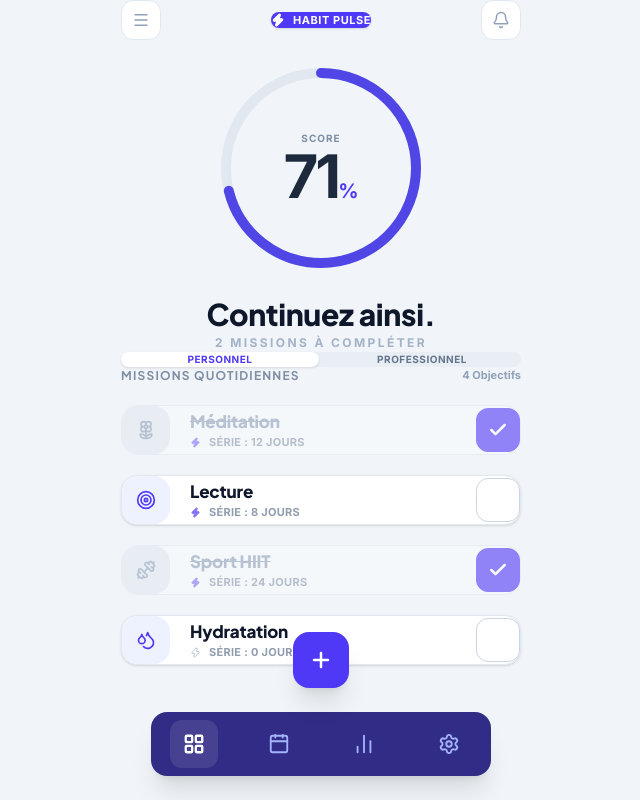
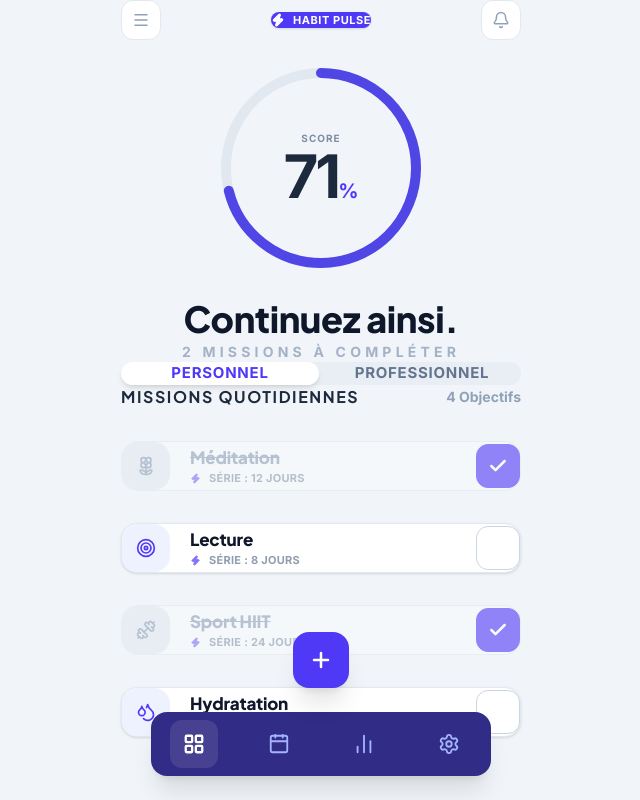
Before and after one commit to digitalsaurien-git/HabitsTrack, a React (Vite) app: page / in a window 1280 px wide. Shown: the whole page, without its empty margins (319-959 px from the left). Built offline with nearby package versions, Linux system fonts and the light colour scheme.

Commit message:
Massive spacing and font size increase for better readability

```diff
--- a/src/App.jsx
+++ b/src/App.jsx
@@ -98,12 +98,12 @@ export default function App() {
           totalCount={habits.length}
         />
 
-        <main className="transition-all duration-500 pt-14">
+        <main className="transition-all duration-500 pt-24">
           {activeTab === 'dashboard' ? (
-            <div className="flex flex-col gap-5">
-              <div className="flex items-center justify-between px-2 mb-2">
-                <h3 className="label-caps !text-[12px]">Missions quotidiennes</h3>
-                <span className="text-[11px] font-bold text-slate-400">{filteredHabits.length} Objectifs</span>
+            <div className="flex flex-col gap-8">
+              <div className="flex items-center justify-between px-3 mb-4">
+                <h3 className="label-caps !text-[16px] !text-slate-800">Missions quotidiennes</h3>
+                <span className="text-[14px] font-bold text-slate-400">{filteredHabits.length} Objectifs</span>
               </div>
 
               {filteredHabits.map(habit => (
--- a/src/components/Header.jsx
+++ b/src/components/Header.jsx
@@ -69,20 +69,20 @@ export default function Header({
           </div>
         </div>
 
-        <div className="mt-16 text-center px-6">
-          <h2 className="text-3xl font-extrabold text-slate-900 tracking-tight leading-tight mb-3">Continuez ainsi.</h2>
-          <p className="text-[12px] font-bold text-slate-400/80 uppercase tracking-[0.2em]">{totalCount - progressCount} Missions à compléter</p>
+        <div className="mt-20 text-center px-6">
+          <h2 className="text-4xl font-extrabold text-slate-900 tracking-tight leading-tight mb-4">Continuez ainsi.</h2>
+          <p className="text-[14px] font-bold text-slate-400/80 uppercase tracking-[0.3em] mt-6">{totalCount - progressCount} Missions à compléter</p>
         </div>
       </div>
 
       {/* Styled Tabs */}
-      <div className="mt-24 px-2">
+      <div className="mt-32 px-2">
         <div className="bg-slate-200/50 p-1 rounded-xl flex gap-1">
           <button
             onClick={() => setView('perso')}
-            className={`flex-1 py-2.5 rounded-lg text-[10px] font-bold transition-all uppercase tracking-wider ${
+            className={`flex-1 py-4 rounded-xl text-[15px] font-extrabold transition-all uppercase tracking-wider ${
               view === 'perso'
-              ? 'bg-white text-indigo-600 shadow-sm'
+              ? 'bg-white text-indigo-600 shadow-md'
               : 'text-slate-500 hover:text-slate-700'
             }`}
           >
@@ -90,9 +90,9 @@ export default function Header({
           </button>
           <button
             onClick={() => setView('pro')}
-            className={`flex-1 py-2.5 rounded-lg text-[10px] font-bold transition-all uppercase tracking-wider ${
+            className={`flex-1 py-4 rounded-xl text-[15px] font-extrabold transition-all uppercase tracking-wider ${
               view === 'pro'
-              ? 'bg-white text-indigo-600 shadow-sm'
+              ? 'bg-white text-indigo-600 shadow-md'
               : 'text-slate-500 hover:text-slate-700'
             }`}
           >
```
